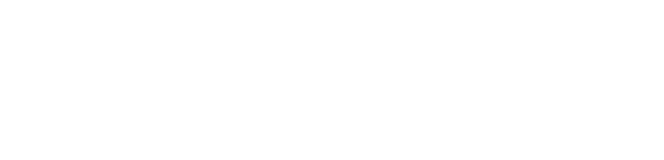
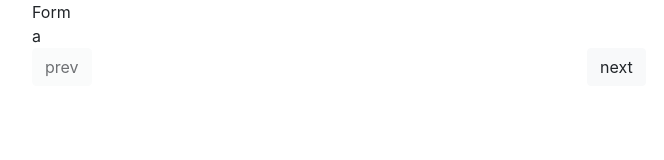
Before and after one commit to GrzegorzJarosz/createRecipe, a React (Create React App) app: page / in a window 1280 px wide. Shown: the top 160 px of the page, without its empty margins (68-732 px from the left). Built offline with nearby package versions, Linux system fonts and the light colour scheme.

Commit message:
animation base  added

```diff
--- a/package.json
+++ b/package.json
@@ -6,8 +6,10 @@
     "@testing-library/jest-dom": "^5.11.9",
     "@testing-library/react": "^11.2.5",
     "@testing-library/user-event": "^12.6.3",
+    "bootstrap": "^4.6.0",
     "lodash": "^4.17.20",
     "react": "^17.0.1",
+    "react-bootstrap": "^1.4.3",
     "react-dom": "^17.0.1",
     "react-scripts": "4.0.1",
     "react-transition-group": "^4.4.1",
--- a/src/App.css
+++ b/src/App.css
@@ -1,4 +1 @@
-.App {
-  color: #222;
-  background-color: #f3f3f3;
-}
+.App {}
--- a/src/App.js
+++ b/src/App.js
@@ -1,9 +1,11 @@
 import './App.css';
+import 'bootstrap/dist/css/bootstrap.min.css';
+import FormSteps from './FormSteps/FormSteps';
 
 function App() {
   return (
-    <div className="App">
-
+    <div className="container">
+      <FormSteps></FormSteps>
     </div>
   );
 }
--- /dev/null
+++ b/src/FormSteps/FormSteps.js
@@ -0,0 +1,75 @@
+import React, { useRef, useState } from 'react';
+import './FormSteps.css';
+import { SwitchTransition, CSSTransition } from "react-transition-group";
+import _ from 'lodash';
+import { Button, Container, Row, Col, FormControl, FormGroup, Form } from 'react-bootstrap';
+import { recipeDefinition } from './definitions';
+
+const FormSteps = () => {
+    const monitor = useRef(null);
+    const [currentPage, setCurrentPage] = useState(0);
+    const [formStatus, setFormStatus] = useState({
+        start: true,
+        finished: false
+    });
+    const [recipeControls, setRecipeControls] = useState(Object.assign({}, recipeDefinition));
+
+    const formView = ['a', 'b', 'c', 'd'];
+
+    const switchPages = (param) => {
+        const controlsLengt = Object.keys(formView).length - 1;
+        let finished = false;
+        let start = true;
+        ((currentPage + param) === controlsLengt) ? finished = true : finished = false;
+        (currentPage + param === 0) ? start = true : start = false;
+
+        if ((param < 0 && currentPage !== 0) || (param > 0 && currentPage !== controlsLengt)) {
+            setCurrentPage(currentPage + param);
+        }
+
+        const updatedFormStatus = { ...formStatus, start: start, finished: finished }
+        setFormStatus(updatedFormStatus);
+    };
+
+    const handleSubmit = e => {
+        e.preventDefault();
+        console.log('done!');
+    };
+
+    let currFormView = formView[currentPage];
+
+    return (
+        <Container>
+            <SwitchTransition mode="out-in">
+                <CSSTransition
+                    nodeRef={monitor}
+                    key={currentPage}
+                    timeout={500}
+                    classNames="fade">
+                    <div ref={monitor}>
+                        <Row>
+                            <Col>Form</Col>
+                        </Row>
+                        <Row>
+                            <Col>{currFormView}</Col>
+                        </Row>
+                    </div>
+                </CSSTransition>
+            </SwitchTransition>
+            <Row>
+                <Col>
+                    <Button variant="light" onClick={() => { switchPages(-1) }} disabled={formStatus.start}>prev</Button>
+                </Col>
+                <Col>
+                    <Button variant="light" onClick={() => { switchPages(1) }} disabled={formStatus.finished}>next</Button>
+                </Col>
+            </Row>
+            <Row>
+                <Col>{formStatus.finished ? <Button onClick={handleSubmit}>zakoncz</Button> : ''}</Col>
+            </Row>
+
+
+        </Container>
+    )
+}
+export default FormSteps;
--- a/src/index.css
+++ b/src/index.css
@@ -1,8 +1 @@
-body {
-  margin: 0;
-  font-family: -apple-system, BlinkMacSystemFont, 'Segoe UI', 'Roboto', 'Oxygen',
-    'Ubuntu', 'Cantarell', 'Fira Sans', 'Droid Sans', 'Helvetica Neue',
-    sans-serif;
-  -webkit-font-smoothing: antialiased;
-  -moz-osx-font-smoothing: grayscale;
-}
+body {}
```
Also changed, not shown: src/FormSteps/FormSteps.css (added), src/FormSteps/definitions.js (added), 2 other files (tests, documents, lock files or other folders).
